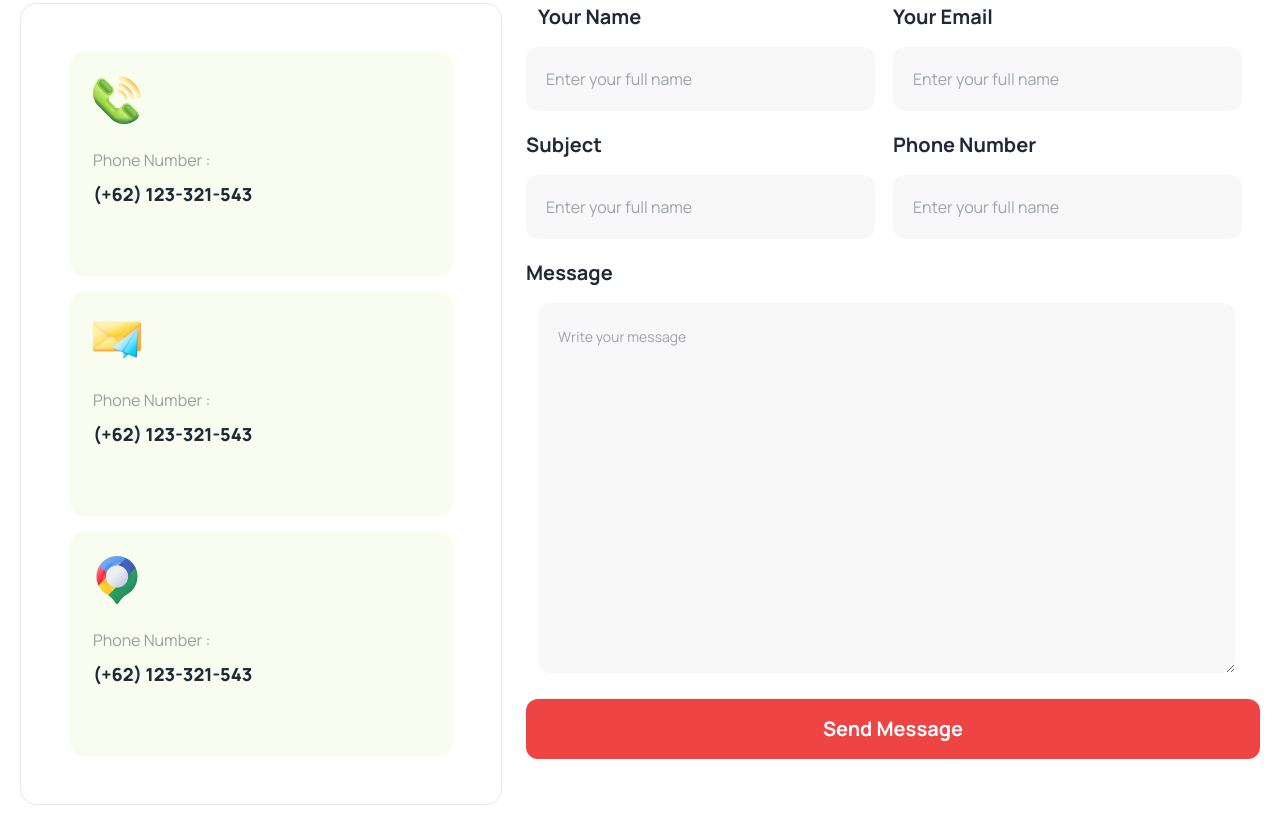
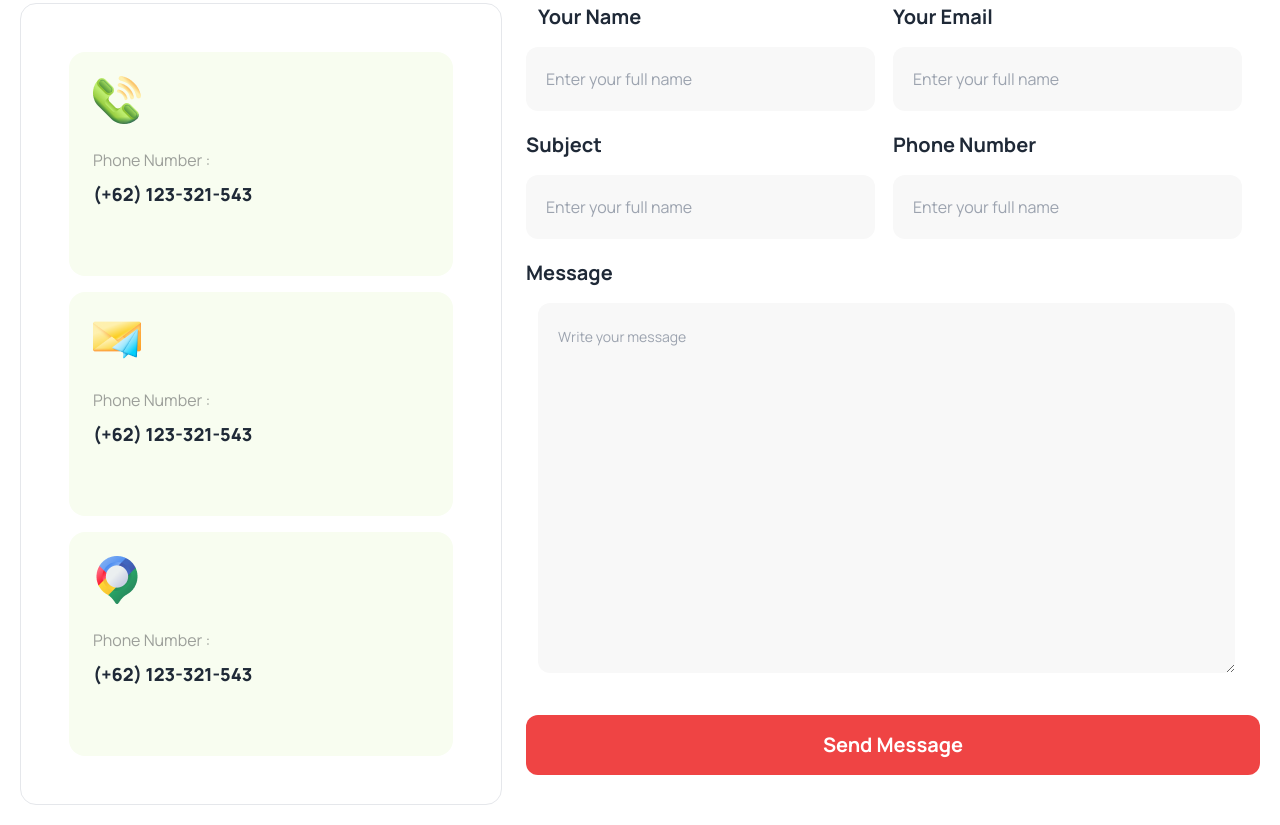
Before and after one commit to zobayerq/assayment-3, a plain HTML site: page index.html in a window 1280 px wide. Shown: the part 3713-4538 px from the top of the page. Drawn offline with nearby package versions, Linux system fonts and the light colour scheme.

```diff
--- a/index.html
+++ b/index.html
@@ -397,7 +397,7 @@
                             <textarea class="textarea mt-4 mb-5 p-5 w-[95%] h-[200px] lg:h-[370px] border-none rounded-xl bg-[#f8f8f8] mx-3" placeholder="Write your message "></textarea>
                         </div>
                     </div>
-                    <div class=""> <button class="text-white text-xl font-bold py-4 bg-red-500 w-full rounded-xl">Send Message</button></div>
+                    <div class=" mt-4"> <button class="text-white text-xl font-bold py-4 bg-red-500 w-full rounded-xl">Send Message</button></div>
 
                 </div>
                </div>
```
